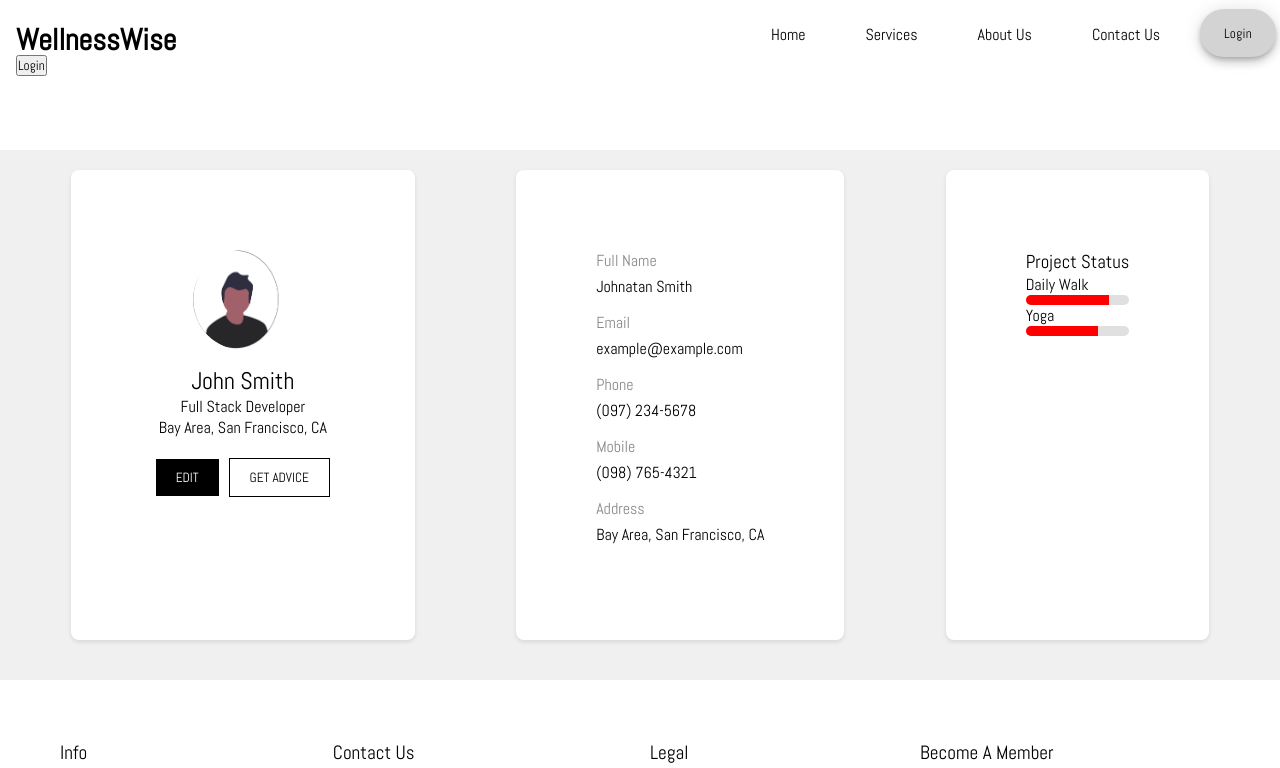
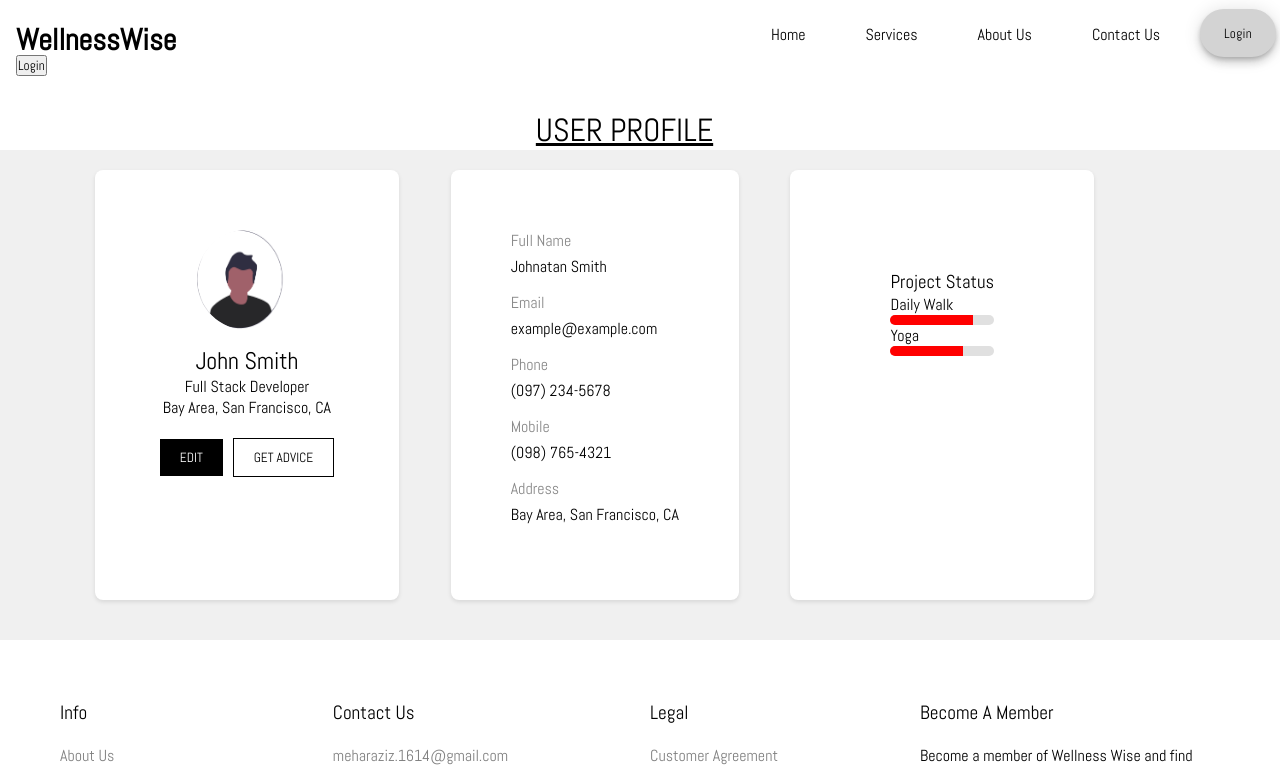
Before and after one commit to Mehar-Aziz/WellnessWise, a React (Create React App) app in the folder wellnesswise-frontend/: page /profile in a window 1280 px wide. Shown: the top 768 px of the page. Built offline with nearby package versions, Linux system fonts and the light colour scheme.

Commit message:
Update user profile

```diff
--- a/wellnesswise-frontend/src/pages/Profile.css
+++ b/wellnesswise-frontend/src/pages/Profile.css
@@ -7,10 +7,30 @@
     background-color: #f0f0f0;
   }
 
-  .profile-card, .info-card, .progress-status {
+  .user-profile h1 {
+    position: relative;
+    top: -60px;
+    left: 500px;
+    text-decoration: underline;
+    font-weight: 550;
+  }
+
+  .profile-card, .info-card{
     background-color: white;
     border-radius: 8px;
-    padding: 80px;
+    padding: 60px;
+    position: relative;
+    left: -150px;
+    margin-bottom: 20px;
+    box-shadow: 0 2px 4px rgba(0,0,0,0.1);
+    margin-right: 20px;
+  }
+  .progress-status {
+    background-color: white;
+    border-radius: 8px;
+    padding: 100px;
+    position: relative;
+    left: -150px;
     margin-bottom: 20px;
     box-shadow: 0 2px 4px rgba(0,0,0,0.1);
   }
--- a/wellnesswise-frontend/src/pages/profile.js
+++ b/wellnesswise-frontend/src/pages/profile.js
@@ -6,6 +6,7 @@ import userProfile from '../assets/Screenshot 2024-07-20 150438.png'
 const Profile = () => {
   return (
     <div className="user-profile">
+      <h1>USER PROFILE</h1>
       <div className="profile-card">
         <img src={userProfile} alt="User avatar" className="avatar" />
         <h2>John Smith</h2>
```
